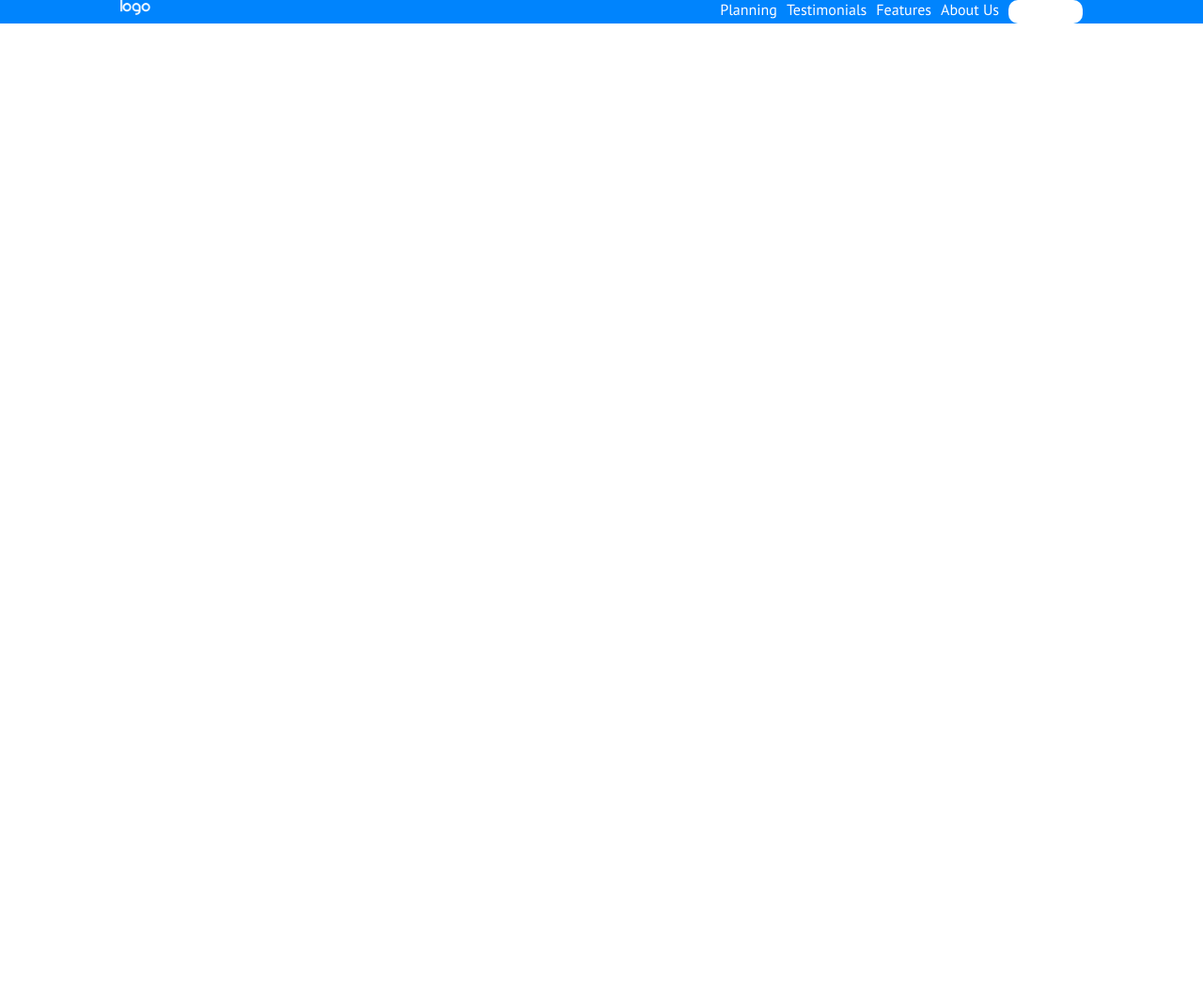
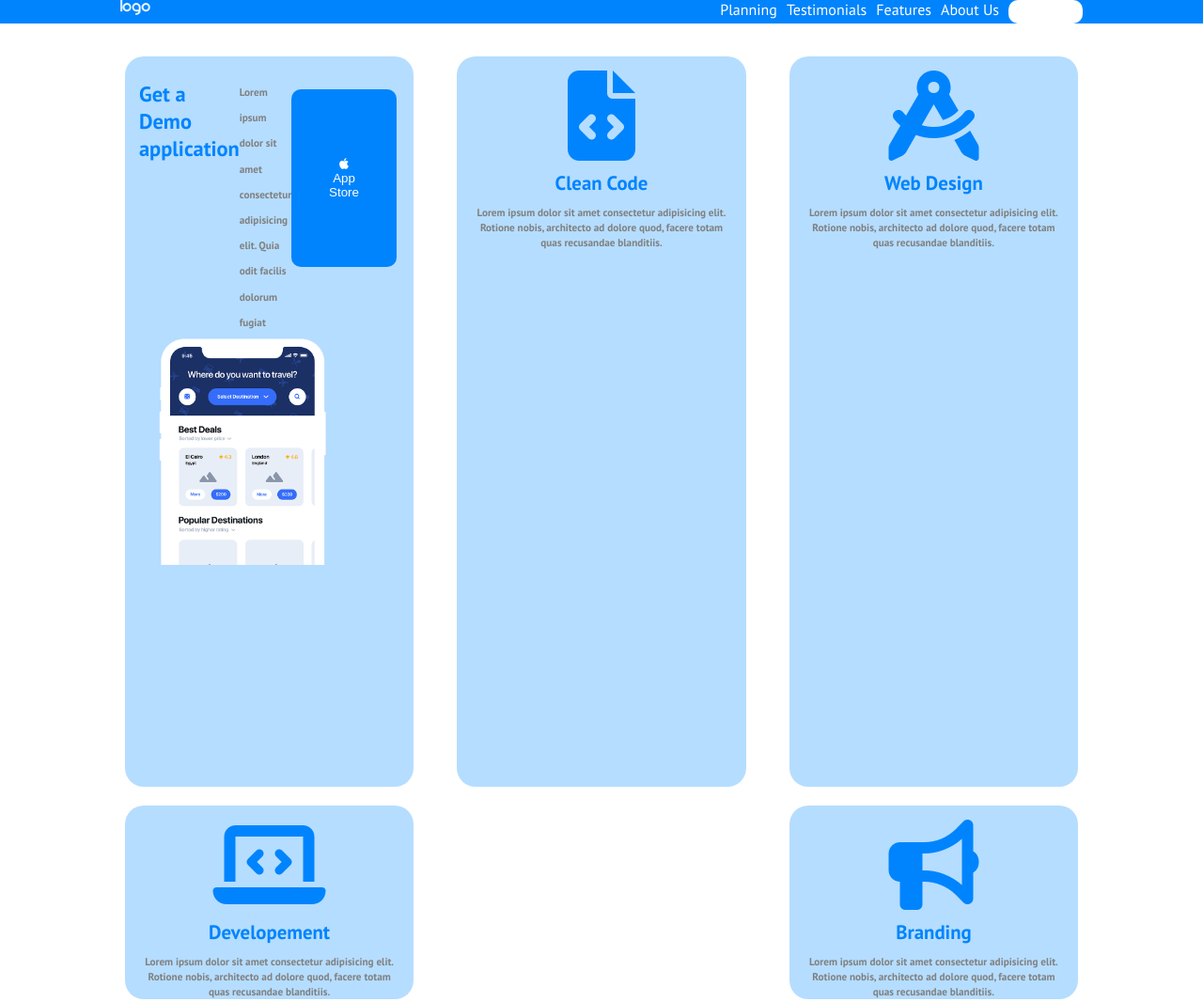
Before and after one commit to SimoneMicheleAllocca/htmlcss-responsive-layout, a plain HTML site: page index.html in a window 1280 px wide. Shown: the top 1066 px of the page at 94% size. Before the commit the page ends 800 px from the top, so only its background shows below. Drawn offline with Linux system fonts and the light colour scheme.

Commit message:
add: hero-mediaquery

```diff
--- a/css/responsive.css
+++ b/css/responsive.css
@@ -21,3 +21,76 @@
     }
 
 }
+
+/* MAIN */
+@media screen and (min-width: 768px) {
+    .contenitore{
+        width: 90%;
+        margin: 0 auto;
+}
+
+    .column{
+        display: flex;
+        flex-wrap: wrap;
+        justify-content: space-between;
+    }
+
+    .first-col{
+        width: 65%;
+    }
+
+    .col{
+        width: 30%;
+        margin: 20px 0;
+    }
+
+    .first-col>p, .second-col>p{
+        font-size: 0.7rem;
+    }
+
+    .first-col>h3, .second-col>h3{
+        font-size: 1.4rem;
+    }
+
+}
+
+@media screen and (min-width: 992px) {
+    .contenitore{
+        width: 80%;
+    }
+
+    .column{
+        padding-bottom: 50px;
+    }
+
+    .col{
+        margin: 10px 5px;
+    }
+
+    .first-col{
+        width: 65%;
+        display: flex;
+        height: 30%;
+    }
+
+    .second-col{
+        padding: 0;
+    }
+    .second-col>h5{
+
+        font-size: 1.3rem;
+
+    }
+    .second-col>p {
+        font-size: 0.7rem;
+        line-height: 1rem;
+    }
+
+    .img-col {
+        padding-top: 50px;
+        width: 80%;
+    }
+
+
+
+}
--- a/css/style.css
+++ b/css/style.css
@@ -23,6 +23,14 @@ body{
 .flex{
     display: flex;
 }
+
+.container{
+    width: 80%;
+    margin: 0 auto;
+    max-width: 1100px;
+    padding: 25px 0;
+}
+
 
 .logo img{
     width:40%;
@@ -66,3 +74,65 @@ header{
     border: none;
     color: white;
 }
+
+/* HERO */
+
+.col{
+    background-color: #b5ddff;
+    border-radius: 20px;
+    margin: 15px auto;
+    text-align: left;
+    padding: 15px 15px 0 15px;
+}
+
+.first-col>p{
+    font-weight: 900;
+    color: gray;
+    padding-top: 10px;
+    padding-bottom: 20px;
+    line-height: 1.7rem;
+}
+
+.img-col{
+    display: flex;
+}
+
+.first-col>h3{
+    color: #0084fd;
+    padding: 10px 0;
+    font-weight: bold;
+    font-size: 1.7rem;
+}
+
+.button-col{
+    background-color: #0084fd;
+    border: none;
+    border-radius: 10px;
+    padding: 7px 40px;
+    margin: 20px 0;
+}
+.button-col>a{
+    color: white;
+}
+
+.second-col {
+    text-align: center;
+    padding: 20px 10px;
+}
+
+.second-col>i{
+    font-size: 6rem;
+    color: #0084fd;
+}
+
+
+.second-col>h5{
+    color: #0084fd;
+    padding: 10px 0;
+}
+
+.second-col>p{
+    font-weight: 900;
+    color: gray;
+    padding-top: 10px 0px 20px 0px;
+}
--- a/index.html
+++ b/index.html
@@ -52,5 +52,83 @@
         </div>
     </header>
     <!-- HEADER -->
+
+    <!-- MAIN -->
+    <main>
+        <!-- HERO -->
+        <section class="hero">
+            <div class="container column">
+                <div class="col">
+                    <div class="first-col">
+                        <h3>
+                            Get a Demo application
+                        </h3>
+                        <p>Lorem ipsum dolor sit amet consectetur adipisicing elit. Quia odit facilis dolorum fugiat suscipit harum non voluptate aliquam modi cupiditate..</p>
+                        <button class="button-col">
+                            <a href=""> <i class="fa-brands fa-apple"></i> App Store</a>
+                        </button>
+                      </div>
+                      <div class="img-col">
+                        <img src="./img/phone.png" alt="">
+                      </div>
+                    </div>
+
+                    <div class="col">
+                        <div class="second-col">
+                            <i class="fa-solid fa-file-code"></i>
+                        <h5>Clean Code</h5>
+                        <p>Lorem ipsum dolor sit amet consectetur adipisicing elit. Rotione nobis, architecto ad dolore
+                            quod, facere totam quas recusandae blanditiis. </p>
+                        </div>
+                    </div>
+
+                    <div class="col">
+                        <div class="second-col">
+                            <i class="fa-solid fa-compass-drafting"></i>
+                            <h5>Web Design</h5>
+                            <p>Lorem ipsum dolor sit amet consectetur adipisicing elit. Rotione nobis, architecto ad dolore
+                                quod, facere totam quas recusandae blanditiis. </p>
+                        </div>
+                    </div>
+                    <div class="col">
+                        <div class="second-col">
+                            <i class="fa-solid fa-laptop-code"></i>
+                            <h5>Developement</h5>
+                            <p>Lorem ipsum dolor sit amet consectetur adipisicing elit. Rotione nobis, architecto ad dolore
+                                quod, facere totam quas recusandae blanditiis. </p>
+                        </div>
+                    </div>
+                    <div class="col">
+                        <div class="second-col">
+                            <i class="fa-solid fa-bullhorn"></i>
+                            <h5>Branding</h5>
+                            <p>Lorem ipsum dolor sit amet consectetur adipisicing elit. Rotione nobis, architecto ad dolore
+                                quod, facere totam quas recusandae blanditiis. </p>
+                        </div>
+                    </div>
+
+
+            </div>
+        </section>
+        <!-- /HERO -->
+
+        <!-- STRATEGIC PLAN -->
+        <section class="strategic">
+            <div class="container strategic-cont">
+                <div class="strategia">
+                    <img src="./img/planning1.png" alt="">
+                    <h3>Strategic Planning</h3>
+                    <p>Lorem ipsum dolor sit amet consectetur adipisicing elit. Labore, hic possimus, ab velit at ut ullam atque dignissimos, voluptatum illo accusantium. Harum unde optio rerum sapiente maiores dolor cumque quas.</p>
+                </div>
+
+                <div class="developement">
+                    <img src="./img/planning2.png" alt="">
+                    <h3>App Developement</h3>
+                </div>
+            </div>
+        </section>
+        <!-- /STRATEGIC PLAN -->
+    </main>
+    <!-- /MAIN -->
 </body>
 </html>
```
